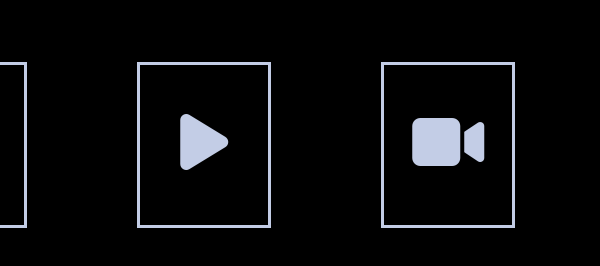
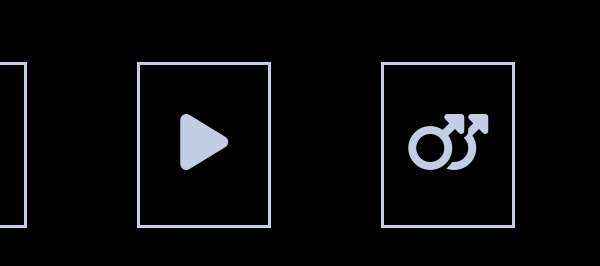
Before and after one commit to JaidenJ95/JaidenJ95.github.io, a plain HTML site: page index.html in a window 1280 px wide. Shown: the part 338-604 px from the top of the page, 680-1280 px from the left. Drawn offline with Linux system fonts and the light colour scheme; a web font is replaced by a local one.

Commit message:
Update index.html

```diff
--- a/index.html
+++ b/index.html
@@ -68,7 +68,7 @@
         <!-- Watch2Gether Link -->
         <a class="menu-item" href="https://watch2gether.com/rooms/faggotswatchshit-pxhf77f3d4vtr3q7">
             <div>
-                <span class="fas fa-video-camera"></span>
+                <span class="fa fa-mars-double"></span>
             </div>
         </a>
     </div>
```
